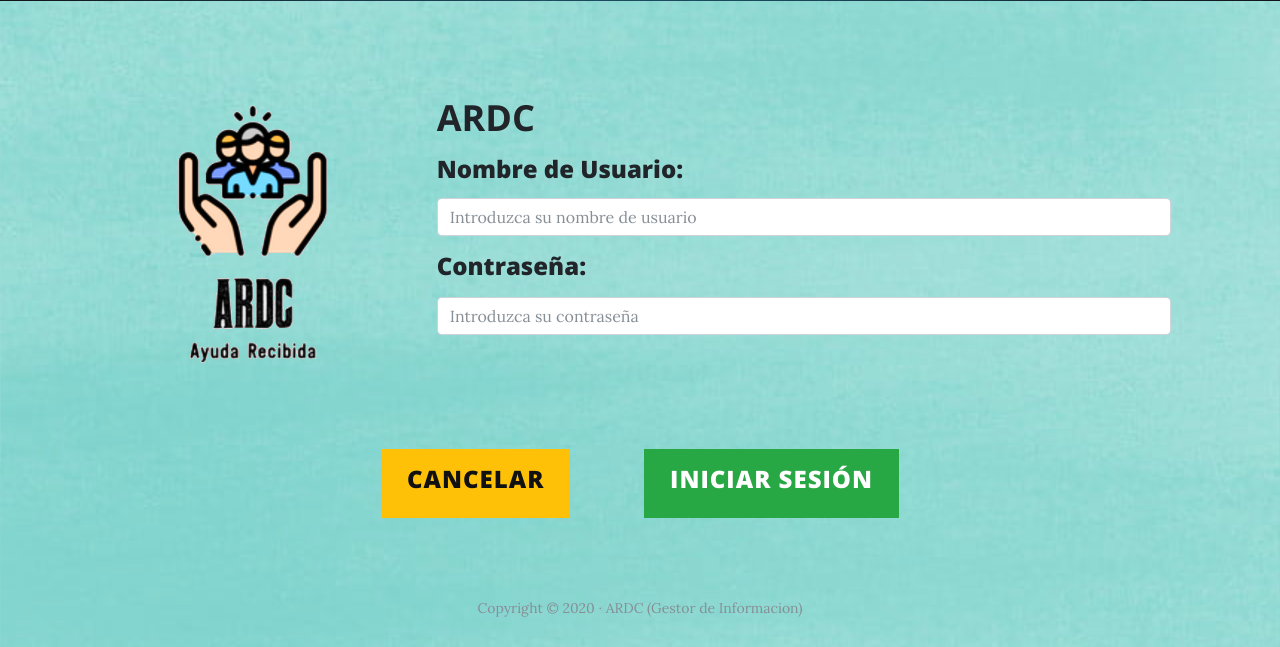
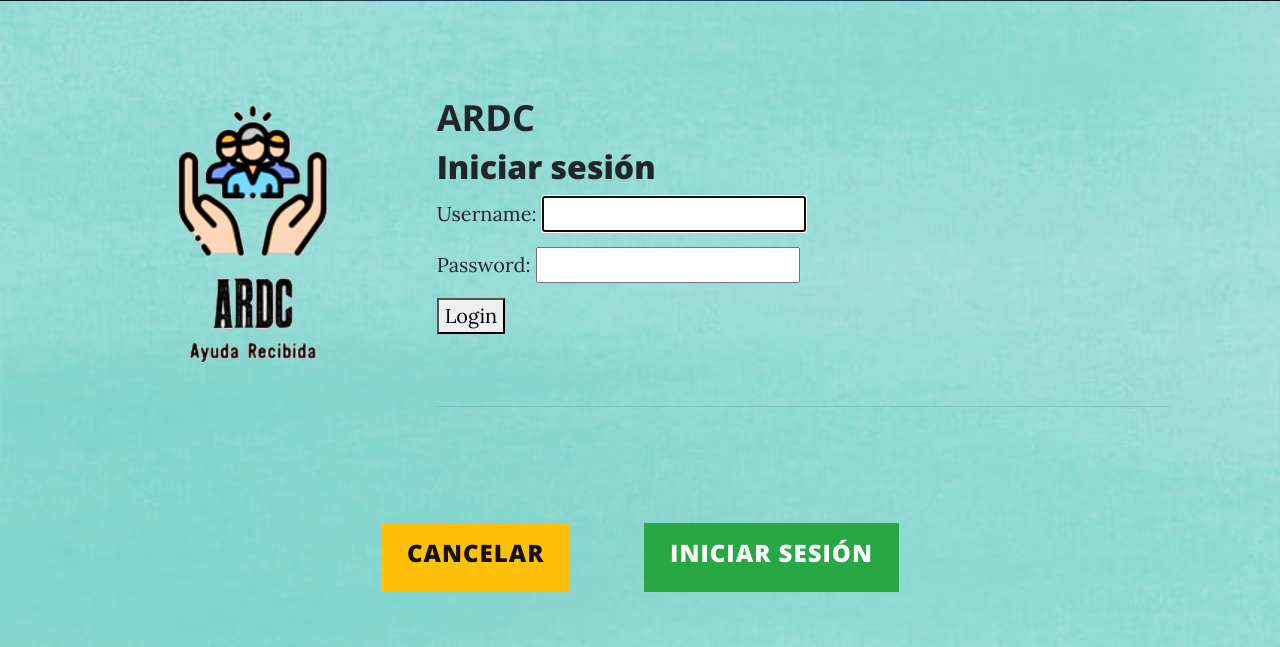
Before and after one commit to Franciscoasm/HDP115-Proyecto, a Django app: page /iniciar/ in a window 1280 px wide. Shown: the part 627-1274 px from the top of the page. Run offline with Django 3.2, Linux system fonts and the light colour scheme; some libraries are stand-ins or nearby versions.

Commit message:
Prueba de login

```diff
--- a/ardc/ardc/settings.py
+++ b/ardc/ardc/settings.py
@@ -55,7 +55,7 @@ ROOT_URLCONF = 'ardc.urls'
 TEMPLATES = [
     {
         'BACKEND': 'django.template.backends.django.DjangoTemplates',
-        'DIRS': [],
+        'DIRS': [os.path.join(BASE_DIR, 'templates')],
         'APP_DIRS': True,
         'OPTIONS': {
             'context_processors': [
@@ -119,3 +119,5 @@ USE_TZ = True
 # https://docs.djangoproject.com/en/3.0/howto/static-files/
 
 STATIC_URL = '/static/'
+
+LOGIN_REDIRECT_URL = '/'
--- a/ardc/ardc/urls.py
+++ b/ardc/ardc/urls.py
@@ -14,7 +14,7 @@ Including another URLconf
     2. Add a URL to urlpatterns:  path('blog/', include('blog.urls'))
 """
 from django.contrib import admin
-from django.urls import path
+from django.urls import path, include
 from core import views
 from django.conf.urls import url
 from core.ajax import get_municipios, get_info
@@ -23,9 +23,13 @@ urlpatterns = [
     #Paths del core
     path('', views.filtrar, name = "Filtrar"),
     path('agregar/',views.agregar, name = "Agregar Infromacion"),
-    path('iniciar/', views.iniciar, name = "Iniciar Sesion"),
+    #path('iniciar/', views.iniciar, name = "Iniciar Sesion"),
     #Admin
     path('admin/', admin.site.urls),
     url(r'ajax/get_municipios', get_municipios, name='get_municipios'),
     url(r'ajax/get_info', get_info, name='get_info'),
+    #path('accounts/', include('django.contrib.auth.urls')),
+    path('iniciar/', views.login, name = "Iniciar Sesion"),
+    path('logout/', views.logout),
+    path('welcome/', views.welcome)
 ]
--- a/ardc/core/templates/core/iniciar.html
+++ b/ardc/core/templates/core/iniciar.html
@@ -16,18 +16,15 @@
         </div>
         <div class="col-lg-7 col-md-8">
             <h2 class="section-heading title">ARDC</h2>
-            <form>
-                <fieldset>
-                    <div class="form-group">
-                        <label class="col-form-label" for="inputUsuario"><h4>Nombre de Usuario:</h4></label>
-                        <input type="text" required class="form-control" placeholder="Introduzca su nombre de usuario" id="inputUsuario">
-                    </div>
-                    <div class="form-group">
-                        <label for="inputContraseña"><h4>Contraseña:</h4></label>
-                        <input type="password" required class="form-control" id="inputContraseña" placeholder="Introduzca su contraseña">
-                    </div>
-                </fieldset>
+            <h2>Iniciar sesión</h2>
+
+            <form method="POST">
+                {{ form.as_p }}
+                {% csrf_token %}
+                <button type="submit">Login</button>
             </form>
+
+            <hr />
         </div>
     </div>
 {% endblock%}
--- a/ardc/core/views.py
+++ b/ardc/core/views.py
@@ -2,6 +2,13 @@ from django.shortcuts import render
 from django.http import HttpResponse
 from .models import Departamento, Municipio, Beneficio, Benefactor, Beneficiario
 from .forms import FormFiltrar
+
+
+from django.contrib.auth import authenticate
+from django.contrib.auth.forms import AuthenticationForm
+from django.contrib.auth import login as do_login
+from django.contrib.auth import logout as do_logout
+from django.shortcuts import redirect
 
 # Create your views here.
 """
@@ -33,8 +40,8 @@ def filtrar(request):
     return render(request, "core/filtrar.html",{'form':form, 'ayudas':ayudas, 'entidades':entidades, 'beneficiarios':beneficiarios})
 
 
-def iniciar(request):
-    return render(request, "core/iniciar.html")
+#def iniciar(request):
+#    return render(request, "core/iniciar.html")
 
 
 def agregar(request):
@@ -91,3 +98,43 @@ def agregar(request):
 
 
     return render(request, "core/agregar.html",{'form':form})
+
+def login(request):
+    if request.user.is_authenticated:
+        return redirect('/')
+    else :
+        # Creamos el formulario de autenticación vacío
+        form = AuthenticationForm()
+        if request.method == "POST":
+            # Añadimos los datos recibidos al formulario
+            form = AuthenticationForm(data=request.POST)
+            # Si el formulario es válido...
+            if form.is_valid():
+                # Recuperamos las credenciales validadas
+                username = form.cleaned_data['username']
+                password = form.cleaned_data['password']
+
+                # Verificamos las credenciales del usuario
+                user = authenticate(username=username, password=password)
+
+                # Si existe un usuario con ese nombre y contraseña
+                if user is not None:
+                    # Hacemos el login manualmente
+                    do_login(request, user)
+                    # Y le redireccionamos a la portada
+                    return redirect('../welcome')
+
+        # Si llegamos al final renderizamos el formulario
+        return render(request, "core/iniciar.html", {'form': form})
+
+def logout(request):
+    # Redireccionamos a la portada
+    do_logout(request)
+    return redirect('/')
+
+def welcome(request):
+    # Si estamos identificados devolvemos la portada
+    if request.user.is_authenticated:
+        return render(request, "core/welcome.html")
+    # En otro caso redireccionamos al login
+    return redirect('../iniciar')
```
Also changed, not shown: ardc/core/templates/core/welcome.html (added, +23 -0 lines), ardc/db.sqlite3.
